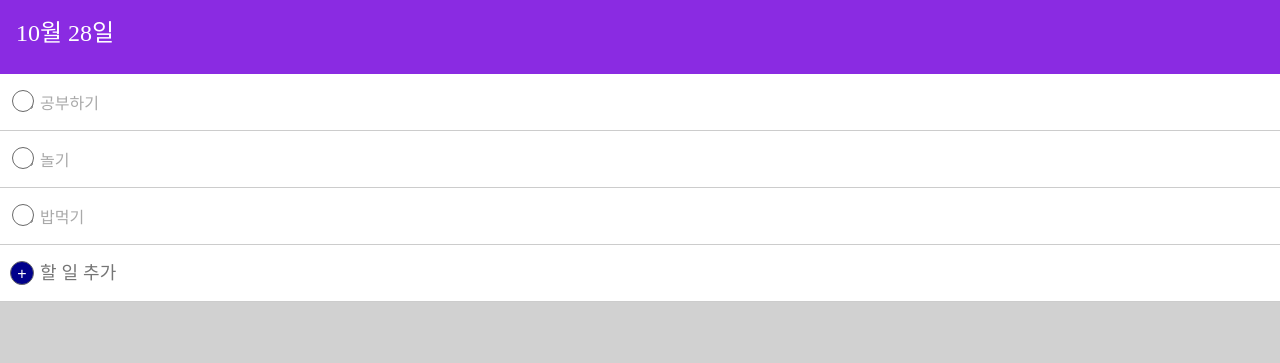
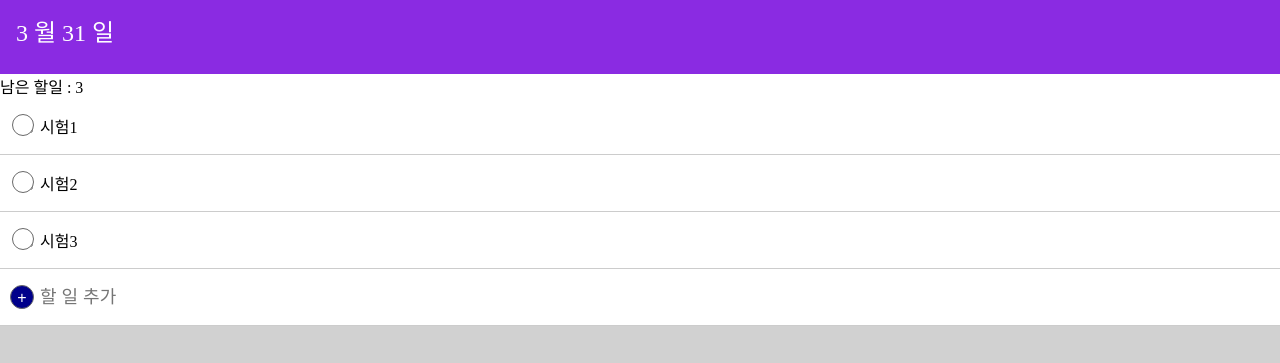
Before and after one commit to kakao-leo-jung/fastcampus_todo-app, a website built with Parcel: page index.html in a window 1280 px wide. Shown: the part 95-458 px from the top of the page. Built offline with nearby package versions, Linux system fonts and the light colour scheme.

Commit message:
todo-list fastcampus 개선

```diff
--- a/index.html
+++ b/index.html
@@ -5,23 +5,24 @@
   <meta charset="UTF-8" />
   <meta name="viewport" content="width=device-width, initial-scale=1.0" />
   <meta http-equiv="X-UA-Compatible" content="ie=edge" />
-  <title>Document</title>
+  <title>Todo-List</title>
   <link rel="stylesheet" href="style.css" />
 </head>
 
 <body>
   <div class="title">
     <h1>나의 하루</h1>
-    <h2>10월 28일</h2>
+    <h2 name="h2_date"></h2>
+  </div>
+  <div class="left-todo">
+    <span>남은 할일 : </span>
+    <span name="span_left"></span>
   </div>
   <div class="todo-container">
-    <div class="todo"><input type="checkbox" /> <label>공부하기</label></div>
-    <div class="todo"><input type="checkbox" /> <label>놀기</label></div>
-    <div class="todo"><input type="checkbox" /> <label>밥먹기</label></div>
   </div>
   <div class="add-todo">
-    <button>+</button>
-    <input type="text" placeholder="할 일 추가" />
+    <button name="btn_add">+</button>
+    <input name="input_add" type="text" placeholder="할 일 추가" />
   </div>
   <script src="./index.js"></script>
 </body>
--- a/index.js
+++ b/index.js
@@ -1,4 +1,4 @@
-import Todo from "./src/Todo";
+import TodoApp from "./src/TodoApp";
 
-const studyTodo = new Todo("공부하기", false);
-console.log(studyTodo)
+const todoApp = new TodoApp();
+todoApp.init();
--- a/package.json
+++ b/package.json
@@ -4,7 +4,7 @@
   "main": "index.js",
   "license": "MIT",
   "scripts": {
-    "dev": "parcel index.html --open"
+    "start": "parcel index.html --open"
   },
   "dependencies": {
     "parcel-bundler": "^1.12.4"
--- a/src/Todo.js
+++ b/src/Todo.js
@@ -1,10 +1,12 @@
 class Todo {
-  constructor(contents, done) {
+  constructor(contents, done, manager) {
     this.contents = contents;
     this.done = done;
+    this.manager = manager;
   }
   toggle() {
     this.done = !this.done;
+    this.manager.changeLeftTodoCount(this.done);
   }
 }
 
--- a/src/TodoApp.js
+++ b/src/TodoApp.js
@@ -0,0 +1,63 @@
+import Todo from "./Todo";
+import TodosManager from "./TodosManager";
+
+class TodoApp {
+    constructor() {
+        this.todoMap = new WeakMap();
+        this.todo_container = document.getElementsByClassName('todo-container').item(0);
+        this.add_todo = document.getElementsByClassName('add-todo').item(0);
+        this.title = document.getElementsByClassName('title').item(0);
+        this.span_left = document.getElementsByName('span_left').item(0);
+        this.todosManager = new TodosManager(this);
+    }
+
+    init() {
+        this.addTodoAddListener();
+        this.addToggleListener();
+        this.render();
+    }
+
+    render() {
+        this.todosManager.getList().forEach(todoDom => {
+            this.todo_container.appendChild(todoDom);
+        });
+        this.renderLeft();
+        this.renderDate();
+    }
+
+    renderLeft(){
+        this.span_left.innerText = this.todosManager.leftTodoCount();
+    }
+
+    renderDate(){
+        let now = new Date();
+        let strDate = (now.getMonth() + 1) + ' 월 ' + now.getDate() + ' 일 ';
+        this.title.getElementsByTagName('h2').h2_date.innerText = strDate;
+    }
+
+    addToggleListener() {
+        this.todo_container.addEventListener('change', elem => {
+            const todoDom = elem.target.parentNode;
+            this.todoMap.get(todoDom).toggle();
+        });
+    }
+
+    addTodoAddListener() {
+        this.add_todo.addEventListener('click', elem => {
+            if(elem.target.name === 'btn_add'){
+                let newContents = this.add_todo.querySelector('input');
+                this.procAddTodo(newContents);
+                this.render();
+            }
+        });
+    }
+
+    procAddTodo(newContentsDom){
+        if(newContentsDom.value === '') return;
+        this.todosManager.addTodo(newContentsDom.value);
+        newContentsDom.value = "";
+    }
+
+}
+
+export default TodoApp;
--- a/src/TodosManager.js
+++ b/src/TodosManager.js
@@ -0,0 +1,50 @@
+import Todo from './Todo';
+
+class TodosManager{
+    constructor(app) {
+        this.app = app;
+        this.leftCount = 0;
+        this.todoList = new Array();
+        this.addTodo("시험1");
+        this.addTodo("시험2");
+        this.addTodo("시험3");
+    }
+
+    leftTodoCount(){
+        return this.leftCount;
+    }
+
+    addTodo(contents, done = false){
+        let newTodo = new Todo(contents, false, this);
+        let newTodoDom = this.makeTodoDom(newTodo);
+        this.leftCount++;
+        this.todoList.push(newTodoDom);
+        this.app.todoMap.set(newTodoDom, newTodo);
+    }
+
+    makeTodoDom(todo){
+        let _div = document.createElement('div');
+        let _input = document.createElement('input');
+        let _label = document.createElement('label');
+        _div.className = 'todo';
+        _input.type = 'checkbox';
+        _input.checked = todo.done;
+        _label.innerText = " " + todo.contents;
+        _div.appendChild(_input);
+        _div.appendChild(_label);
+        return _div;
+    }
+
+    getList(){
+        return this.todoList;
+    }
+
+    changeLeftTodoCount(doneFlag){
+        if(doneFlag) this.leftCount--;
+        else this.leftCount++;
+        this.app.renderLeft();
+    }
+
+}
+
+export default TodosManager;
--- a/style.css
+++ b/style.css
@@ -25,7 +25,7 @@ body {
   .todo {
     display: block;
     padding: 16px;
-    color: darkgray;
+    color: black;
     background-color: white;
   }
   .todo input {
@@ -60,6 +60,7 @@ body {
   }
   .todo input:checked + label {
     text-decoration: line-through;
+    color: darkgray;
   }
 
   .add-todo {
@@ -88,3 +89,8 @@ body {
     border: 1px solid dimgray;
     background-color: darkblue;
   }
+
+  .left-todo {
+    color : black;
+    background-color: white;
+  }
```
Also changed, not shown: readme.md, 1 other file.
